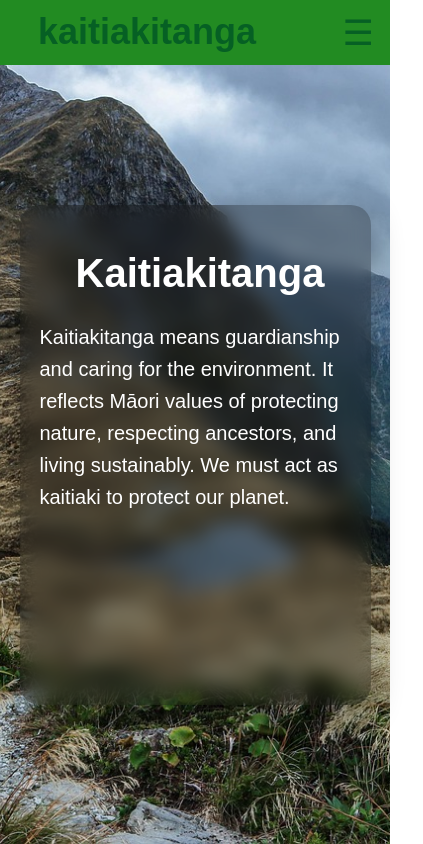
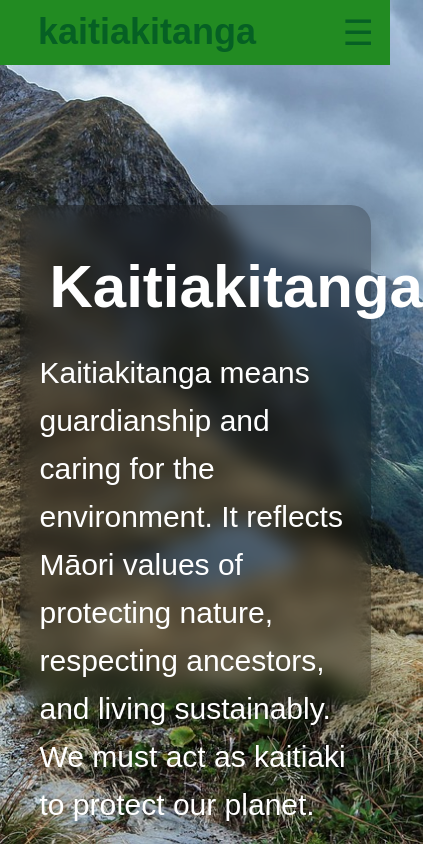
Before and after one commit to ryanzhou34/assessment, a plain HTML site: page index.html in a window 390 px wide. Shown: the whole page, 423 px wide, since content can reach past the window. Drawn offline with Linux system fonts and the light colour scheme.

Commit message:
Update index.css

```diff
--- a/css/index.css
+++ b/css/index.css
@@ -41,11 +41,11 @@ body{
         max-width: 90%;
     }
     .title {
-        font-size: 20px;
+        font-size: 30px;
         margin-left: 10px;
     }
     .information {
-        font-size: 20px;
+        font-size: 30px;
     }
 
 }
```
